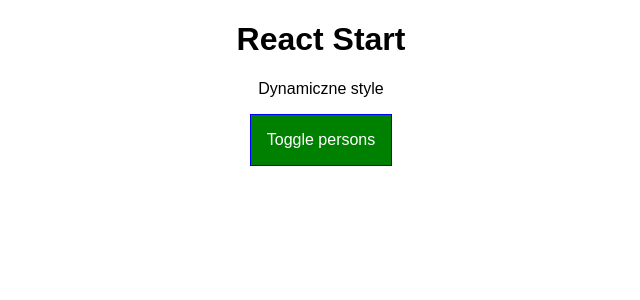
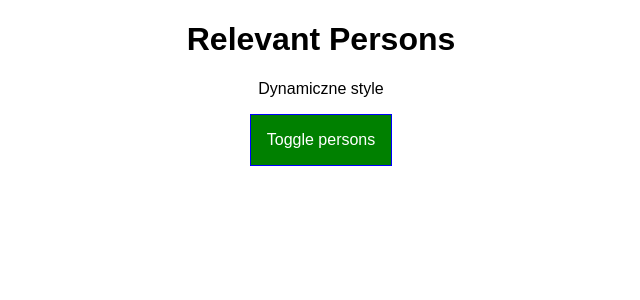
Before and after one commit to IgorSzczerbicki/react_componentsAndInternals, a React app: page / in a window 1280 px wide. Shown: the top 300 px of the page, without its empty margins (319-959 px from the left). Built offline with nearby package versions, Linux system fonts and the light colour scheme.

Commit message:
Stanowe i bezstanowe komponenty

```diff
--- a/src/Components/Cockpit/Cockpit.js
+++ b/src/Components/Cockpit/Cockpit.js
@@ -15,7 +15,7 @@
 	}
 	return (
 		<div className = {classes.Cockpit}>
-			<h1>React Start</h1>
+			<h1>{props.appTitle}</h1>
 			<p className={assignedClasses.join(' ')}>Dynamiczne style</p>
 			<button
 				className={btnClass}
--- a/src/containers/App.js
+++ b/src/containers/App.js
@@ -62,6 +62,7 @@
 						showPersons = {this.state.showPersons}
 						persons = {this.state.persons}
 						clicked = {this.togglePersonHandler}
+						appTitle = {this.props.title}
 					/>
 					{persons}
 				</div>
--- a/src/index.js
+++ b/src/index.js
@@ -4,5 +4,5 @@
 import App from './containers/App';
 import registerServiceWorker from './registerServiceWorker';
 
-ReactDOM.render(<App />, document.getElementById('root'));
+ReactDOM.render(<App title = "Relevant Persons"/>, document.getElementById('root'));
 registerServiceWorker();
```
